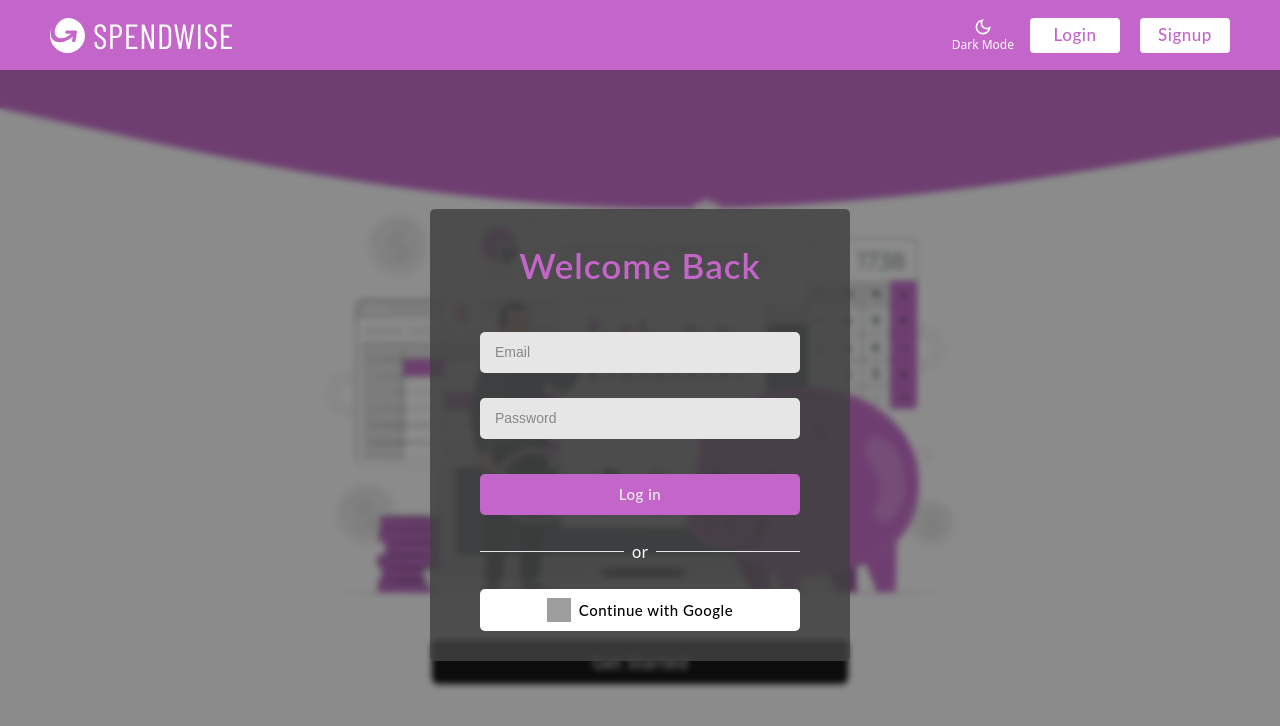
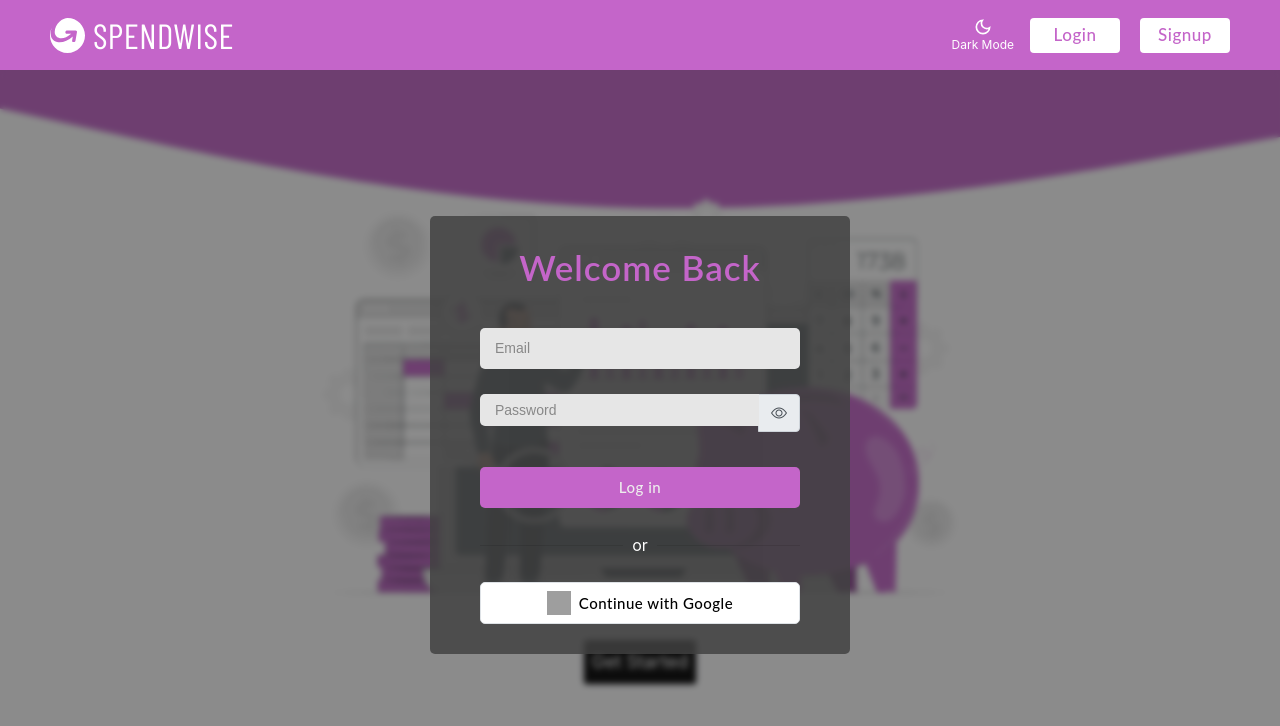
Before and after one commit to ani1609/Spendwise, a React (Create React App) app in the folder client/: page / in a window 1280 px wide. Both pictures are taken after a click on the button "Login". Shown: the top 726 px of the page. Built offline with nearby package versions, Linux system fonts and the light colour scheme; no server answers; grey boxes are pictures that could not be loaded; some icons are missing; a web font is replaced by a local one.

Commit message:
Add Password Visibility Toggle Feature

```diff
--- a/client/public/index.html
+++ b/client/public/index.html
@@ -9,6 +9,15 @@
       manifest.json provides metadata used when your web app is added to the
       homescreen on Android. See https://developers.google.com/web/fundamentals/engage-and-retain/web-app-manifest/
     -->
+    <link rel="stylesheet"
+    href=
+"https://cdn.jsdelivr.net/npm/bootstrap-icons@1.3.0/font/bootstrap-icons.css" />
+<link rel="stylesheet"
+    href=
+"https://stackpath.bootstrapcdn.com/bootstrap/4.3.1/css/bootstrap.min.css"
+    integrity=
+"sha384-ggOyR0iXCbMQv3Xipma34MD+dH/1fQ784/j6cY/iJTQUOhcWr7x9JvoRxT2MZw1T"
+    crossorigin="anonymous">
 	<link rel="manifest" href="%PUBLIC_URL%/manifest.json">
 	<link rel="shortcut icon" href="%PUBLIC_URL%/icon.png">
 	<!--
--- a/client/src/components/Login.js
+++ b/client/src/components/Login.js
@@ -8,6 +8,7 @@ import { ReactComponent as Close } from "../icons/close.svg";
 
 function Login ({ setShowLoginForm }) {
   const [invalidEmail, setInvalidEmail] = useState(false);
+  const [flag, setflag] = useState(false);
   const [loginData, setLoginData] = useState({
     email: "",
     password: ""
@@ -37,7 +38,9 @@ function Login ({ setShowLoginForm }) {
       setLoading(false);
     }
   };
-
+  const changeFlag = () => {
+    setflag(!flag);
+  };
   return (
         <div className="login_form_container" onClick={(e) => e.stopPropagation()}>
             <h1>Welcome Back</h1>
@@ -52,13 +55,20 @@ function Login ({ setShowLoginForm }) {
                     onChange={(e) => setLoginData({ ...loginData, email: e.target.value })}
                     required
                 />
-                <input
-                    type='password'
+        <div className="input-group divgroup">
+        <input
+            type={ !flag ? "password" : "text"}
                     placeholder='Password'
                     value={loginData.password}
                     onChange={(e) => setLoginData({ ...loginData, password: e.target.value })}
-                    required
-                />
+            required
+            className="input form-control " id="password" aria-describedby="basic-addon1" />
+              <div className="input-group-append">
+                <span className="input-group-text" >
+              <i className = { !flag ? "bi bi-eye" : "bi bi-eye-slash" } id="togglePassword" onClick={() => changeFlag()}></i>
+                </span>
+              </div>
+            </div>
                 {invalidEmail && <p className="error_message">Invalid email or password</p>}
 
                 <button type='submit' style={{ marginTop: "10px", width: "100%", cursor: loading ? "not-allowed" : "pointer" }} disabled={loading} className='loginBtn'>
--- a/client/src/styles/Login.css
+++ b/client/src/styles/Login.css
@@ -44,7 +44,10 @@
     gap: 25px;
     width: 20rem;
 }
-
+#password{
+    padding: 10px 15px;
+    height: 2.5vw;
+}
 .login_form_container form input
 {
     font-size: 14px;
@@ -99,7 +102,22 @@
     animation-fill-mode: forwards;
     animation-delay: 1100ms;
 }
+#togglePassword{
 
+
+        cursor: pointer;
+
+
+}
+.divgroup{
+    margin: 0;
+    opacity: 0;
+    animation-name: fadeInSlideIn;
+    animation-duration: 0.5s;
+    animation-fill-mode: forwards;
+    animation-delay: 300ms;
+    font-family: 'Lato', sans-serif;
+}
 .googleLogin
 {
     color: black;
@@ -169,6 +187,9 @@
     .login_form_container {
         padding: 20px;
     }
+    #password{
+        height: 10.5vw;
+    }
 
     .login_form_container h1 {
         font-size: 28px;
```
